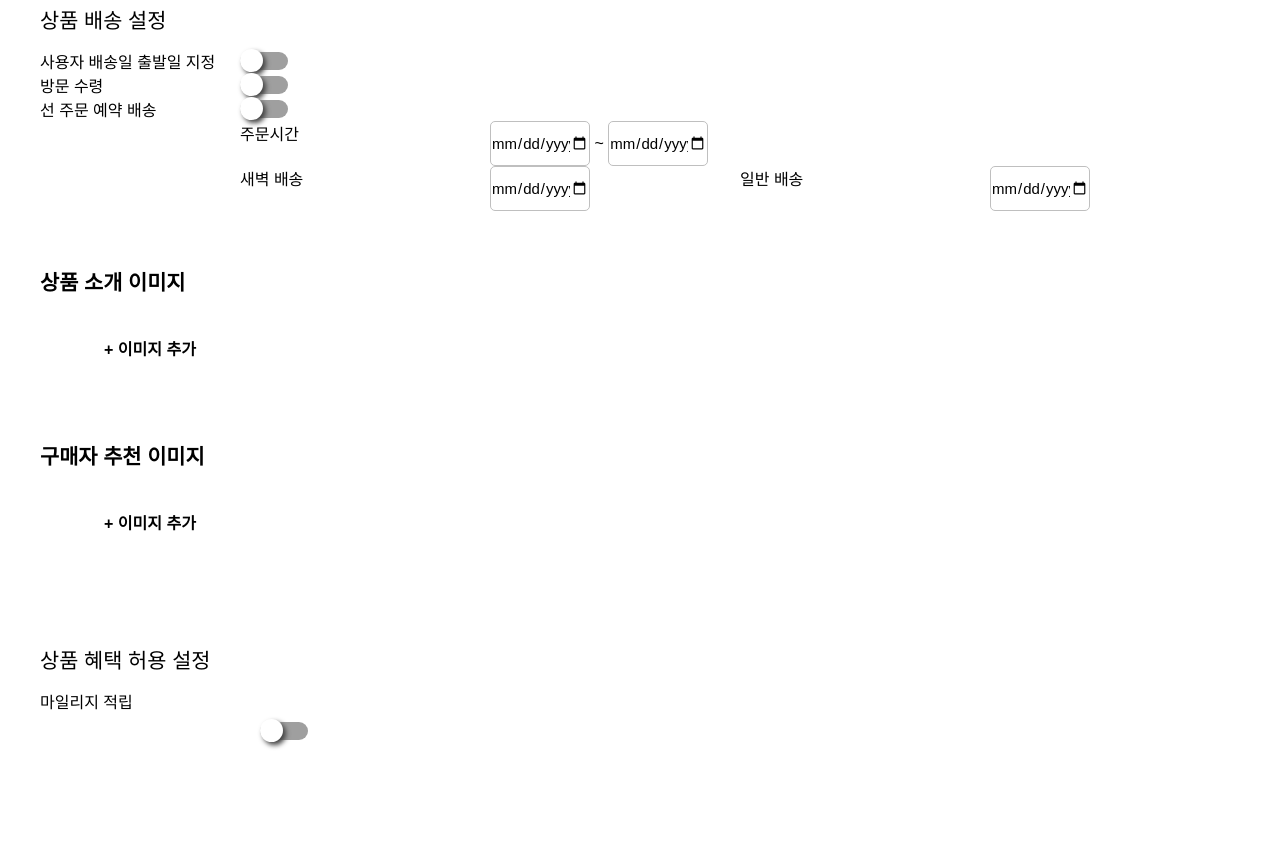
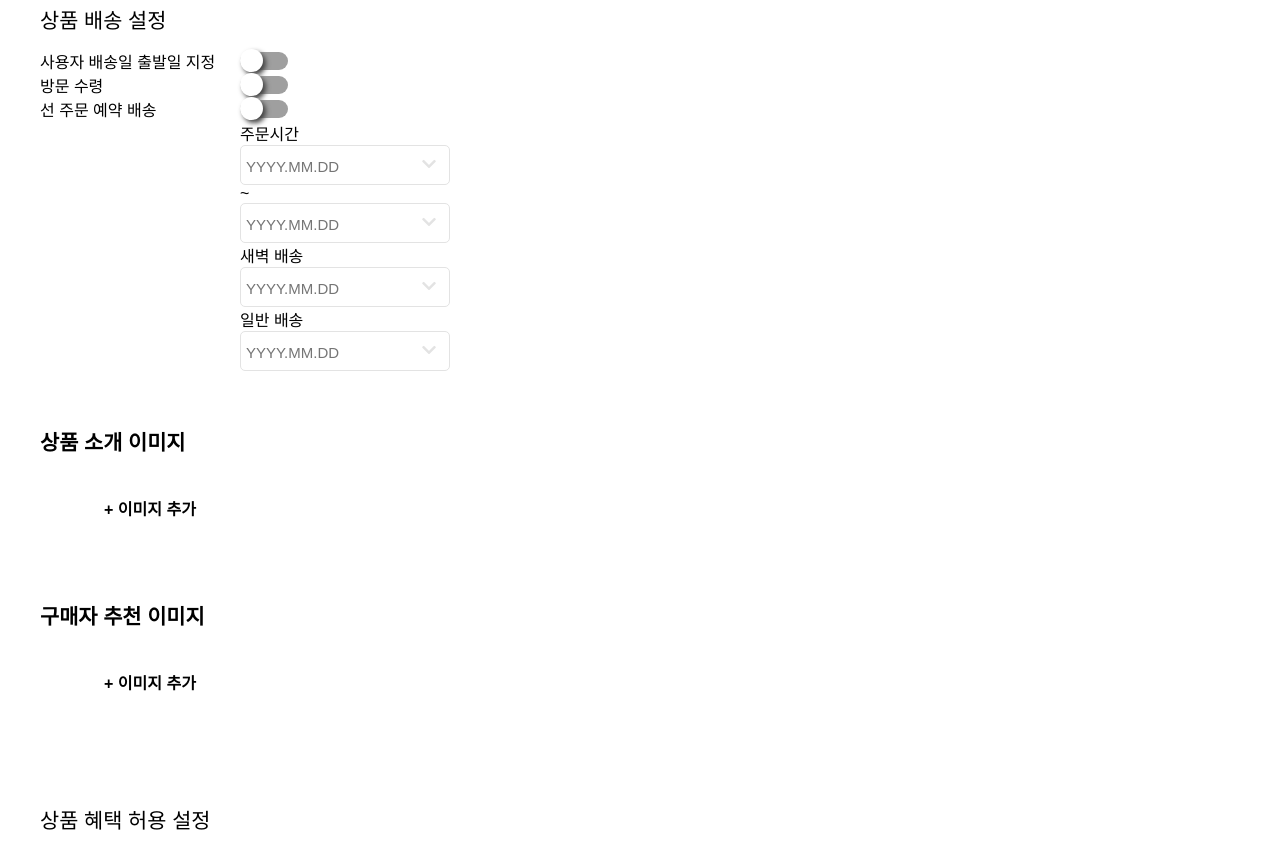
Before and after one commit to wantedPreOnboarding/19_02nd_slr_admin, a React (Create React App) app: page / in a window 1280 px wide. Shown: the part 2380-3232 px from the top of the page. Built offline with nearby package versions, Linux system fonts and the light colour scheme.

Commit message:
Add - 상품 배송 설정 시간 선택 기능
- 상품 배송 설정의 선 주문 예약 배송 시간 설정 기능 추가

```diff
--- a/src/Components/ExposePeriod/ExposePeriodForm.jsx
+++ b/src/Components/ExposePeriod/ExposePeriodForm.jsx
@@ -54,9 +54,9 @@ const ExposePeriodForm = ({name}) => {
                         ))
                     }
                     <li className={styles.li}>
-                        <FormDatePicker name="expose" changeHandler={handleStartDate} />
+                        <FormDatePicker name="expose" dateType="time" changeHandler={handleStartDate} />
                         <span> ~ </span>
-                        <FormDatePicker name="sales" changeHandler={handleEndDate} />
+                        <FormDatePicker name="sales" dateType="time" changeHandler={handleEndDate} />
                     </li>
                 </ul>
             </form>
--- a/src/Components/FormDatePicker/FormDatePicker.jsx
+++ b/src/Components/FormDatePicker/FormDatePicker.jsx
@@ -3,9 +3,8 @@ import DatePicker from "react-datepicker";
 import "react-datepicker/dist/react-datepicker.css";
 import styles from "./FormDatePicker.module.css";
 
-const FormDatePicker = ({changeHandler, name}) => {
+const FormDatePicker = ({changeHandler, name, dateType}) => {
   const [isDate, setIsDate] = useState(null);
-  const [message, setMessage] = useState(false);
 
   return (
     <>
@@ -15,10 +14,9 @@ const FormDatePicker = ({changeHandler, name}) => {
       <DatePicker
       className={styles.selectDate}
       selected={ isDate }
-      showTimeSelect
-      dateFormat="yyyy.MM.dd HH:mm"
-      placeholderText="YYYY.MM.DD YY:MM"
-      timeInputLabel="Time:"
+      dateFormat={dateType === "time" ? "yyyy.MM.dd HH:mm" : "yyyy.MM.dd"}
+      placeholderText={dateType === "time" ? "YYYY.MM.DD YY:MM" : "YYYY.MM.DD"}
+      showTimeInput
       name={`${name}-date`}
       onChange={(date) => {
         setIsDate(date)
--- a/src/Components/ProductDelivery/ProductDelivery.jsx
+++ b/src/Components/ProductDelivery/ProductDelivery.jsx
@@ -1,11 +1,16 @@
 import React, { useState, useEffect } from 'react';
-import { Table, TableHeader, TableRow, ToggleBtn, Grid } from 'Components';
+import { Table, TableHeader, TableRow, ToggleBtn, Grid, FormDatePicker } from 'Components';
 import styles from './ProductDelivery.module.scss';
 
 const ProductDelivery = () => {
     const [userDelivery, setUserDelivery] = useState(false);
     const [visit, setVisit] = useState(false);
     const [preOrder, setPreOrder] = useState(false);
+    const [orderStartTime, setOrderStartTime] = useState();
+    const [orderEndTime, setOrderEndTime] = useState();
+    const [earlyDelivery, setEarlyDelivery] = useState(new Date());
+    const [normalDelivery, setNormalDelivery] = useState(new Date());
+
 
     useEffect(() => {
         // console.log('preOrder', preOrder);
@@ -23,14 +28,26 @@ const ProductDelivery = () => {
 
     const handleUserDelivery = (state) => {
         setUserDelivery(state);
-    }
+    };
     const handleVisit = (state) => {
         setVisit(state);
-    }
+    };
     const handlePreOrder = (state) => {
         // console.log('state',state);
         setPreOrder(state);
-    }
+    };
+    const handleOrderStartTime = (date) => {
+        setOrderStartTime(date);
+    };
+    const handleOrderEndTime = (date) => {
+        setOrderEndTime(date);
+    };
+    const handleEarlyDelivery = (date) => {
+        setEarlyDelivery(date);
+    };
+    const handleNormalDelivery = (date) => {
+        setNormalDelivery(date);
+    };
 
     return(
         <>
@@ -45,48 +62,20 @@ const ProductDelivery = () => {
             <TableRow label="선 주문 예약 배송" className={styles.roductDelivery}>
                 <ToggleBtn menuTitle="pre-order" changeHandler={handlePreOrder} toggleValue={`${preOrder}`}/>
                 <Grid container className={styles.gridTop}>
-                    <Grid size={3} container item>
-                        <Grid item>주문시간</Grid>
-                    </Grid>
-                    <Grid size={9} container item>
+                    <Grid size={12} container item>
                         <Grid item>
-                            <input
-                                className={styles.inputTime}
-                                type="datetime-local"
-                                name="startDate"
-                            />
+                            <span>주문시간</span>
+                            <FormDatePicker name="orderStartTime" dateType="day" changeHandler={handleOrderStartTime} />
                             <span> ~ </span>
-                            <input
-                                className={styles.inputTime}
-                                type="datetime-local"
-                                name="endDate"
-                            />
+                            <FormDatePicker name="orderEndTime" dateType="day" changeHandler={handleOrderEndTime} />
                         </Grid>
                     </Grid>
-                </Grid>
-                <Grid container>
-                    <Grid size={3} container item>
-                        <Grid item>새벽 배송</Grid>
-                    </Grid>
-                    <Grid size={3} container item>
+                    <Grid size={12} container item>
                         <Grid item>
-                        <input
-                            className={styles.inputTime}
-                            type="datetime-local"
-                            name="startDate"
-                        />
-                        </Grid>
-                    </Grid>
-                    <Grid size={3} container item>
-                        <Grid item>일반 배송</Grid>
-                    </Grid>
-                    <Grid size={3} container item>
-                        <Grid item>
-                            <input
-                                className={styles.inputTime}
-                                type="datetime-local"
-                                name="startDate"
-                            />
+                            <span>새벽 배송</span>
+                            <FormDatePicker name="earlyDelivery" dateType="day" changeHandler={handleEarlyDelivery} />
+                            <span>일반 배송</span>
+                            <FormDatePicker name="normalelivery" dateType="day" changeHandler={handleNormalDelivery} />
                         </Grid>
                     </Grid>
                 </Grid>
--- a/src/Components/index.js
+++ b/src/Components/index.js
@@ -12,3 +12,4 @@ export { default as ProductDelivery } from './ProductDelivery/ProductDelivery';
 export { default as ExposePeriod } from './ExposePeriod/ExposePeriod';
 export { default as ToggleBtn } from './ToggleBtn/ToggleBtn';
 export { default as MileageEtc } from './MileageEtc/MileageEtc';
+export { default as FormDatePicker } from './FormDatePicker/FormDatePicker';
```
